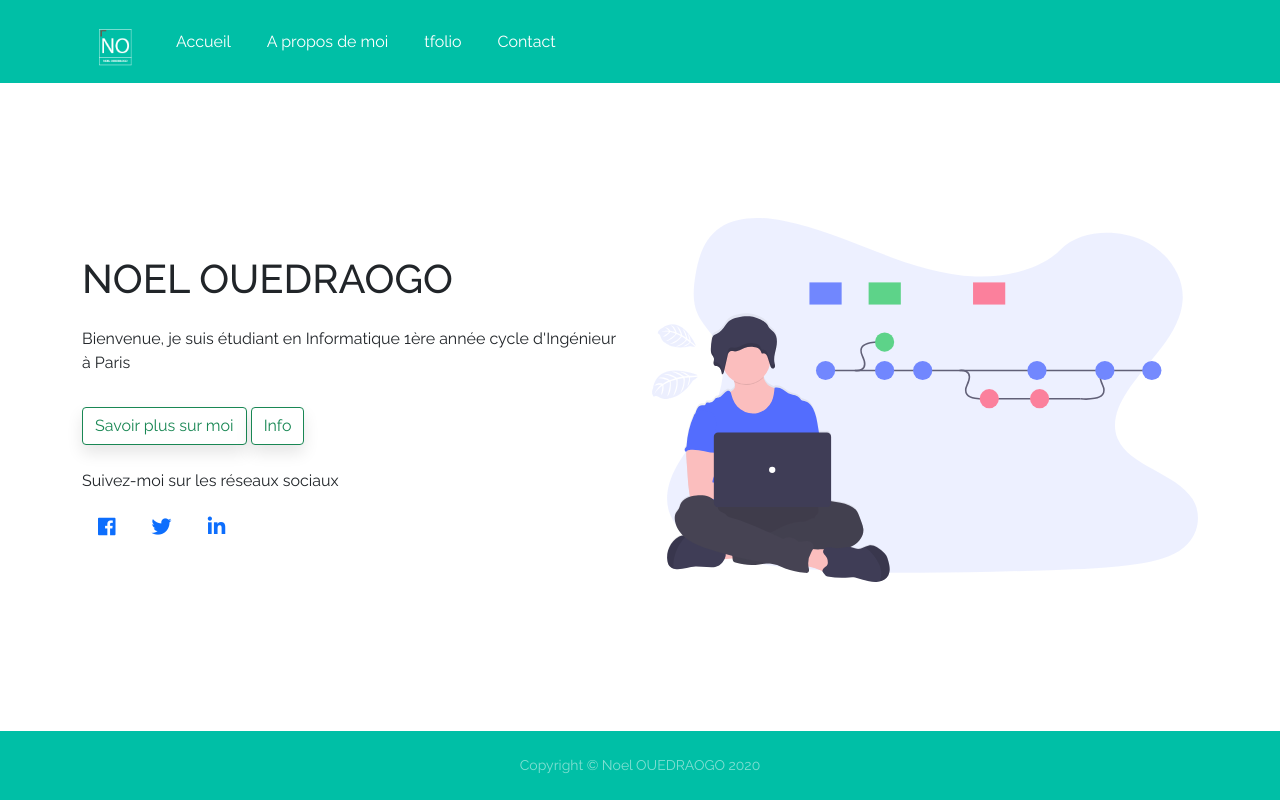
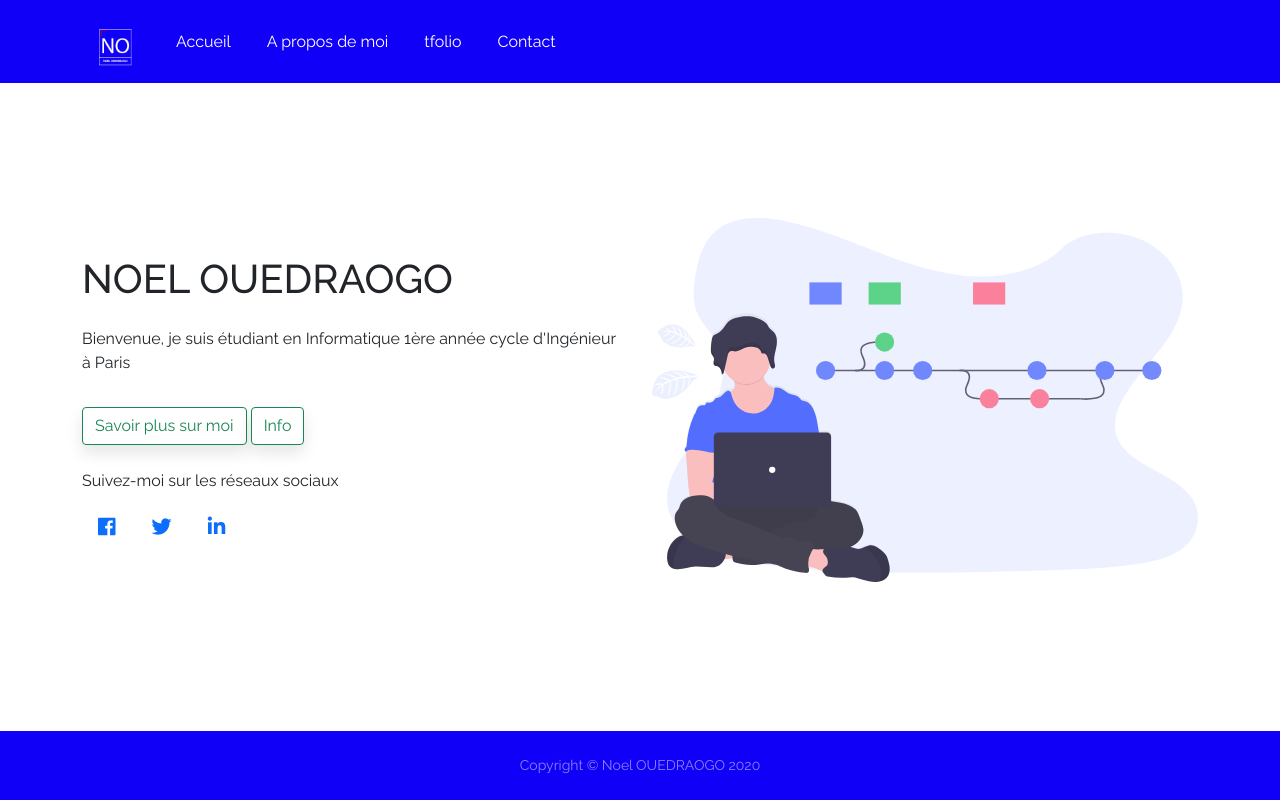
Before and after one commit to noeoued/mon_portefolio, a PHP site: page /index.html in a window 1280 px wide. Run offline with PHP 8.4, Linux system fonts and the light colour scheme; some libraries are stand-ins or nearby versions.

Commit message:
Update style.css

```diff
--- a/css/style.css
+++ b/css/style.css
@@ -25,7 +25,7 @@ body{
 }
 
 .navbar{
-	background-color: #00BFA6;
+	background-color: #1100F8;
 	z-index: 1;
 	overflow: hidden;
 	position: fixed; /* Set the navbar to fixed position */
@@ -191,7 +191,7 @@ h3{
 #sticky-footer {
 	flex-shrink: none;
 	position: fixed;
-	background-color: #00BFA6;;
+	background-color: #1100F8;
 	left: 0;
 	bottom: 0;
 	width: 100%;
```
